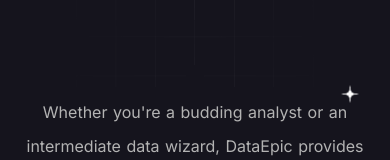
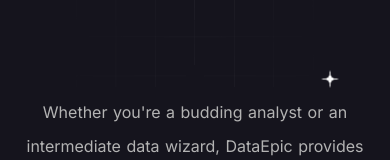
Before and after one commit to TheSaviourEking/dataepic_website, a React (Create React App) app: page / in a window 390 px wide. Shown: the part 246-406 px from the top of the page. Built offline with nearby package versions, Linux system fonts and the light colour scheme; the HTML template or start-up script is replaced by a standard one; a web font is replaced by a local one.

Commit message:
made changes to herosection

```diff
--- a/src/styles/Home.css
+++ b/src/styles/Home.css
@@ -893,6 +893,9 @@
 }
 /* width: 536px; put this back to faq-wrppers incase something goes wrong */
 
+
+
+
 @media screen and (max-width: 767.98px) {
   /* HERO SECTION AREA */
 
@@ -925,8 +928,8 @@
   }
   .whitestar {
     position: relative;
-    top: 20px;
-    left: 144px;
+    top: 5px;
+    left: 124px;
   }
 
   .whitestar img {
@@ -1090,7 +1093,7 @@
 
   .main_wrapper .track {
     width: 90%;
-    /* height: auto; */
+    height: auto;
     border: 3px solid #4b4b4b73;
   }
 
```
